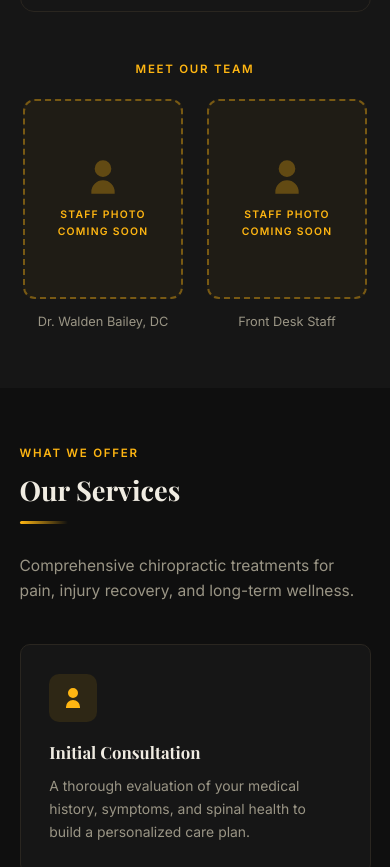
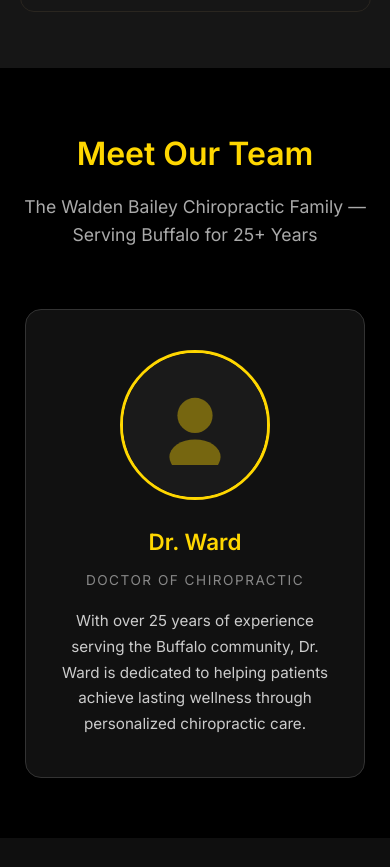
Before and after one commit to blk-gif/walden-chiropractic-website, a website: page index.html in a window 390 px wide. Shown: the part 3232-4099 px from the top of the page. Drawn offline with nearby package versions, Linux system fonts and the light colour scheme.

Commit message:
Add Meet Our Team section between About and Services
- Dedicated #team section with team-grid layout and hover cards
- Dr. Ward card with photo placeholder (ready for real photo)
- Team nav link in desktop nav and mobile menu
- CSS for team-section, team-card, team-photo-wrapper, responsive
- images/team/ folder with README for adding staff photos
- Removed old inline placeholder from About section

Co-Authored-By: Claude Sonnet 4.6 <noreply@anthropic.com>

```diff
--- a/index.html
+++ b/index.html
@@ -280,6 +280,25 @@
     .about-card h3 { font-family: 'Playfair Display', serif; font-size: 1.05rem; margin-bottom: .5rem; }
     .about-card p { color: var(--muted); font-size: .88rem; }
 
+    /* ── MEET OUR TEAM ── */
+    .team-section { background: #000; padding: 80px 0; }
+    .team-section .section-heading { color: #FFD700; font-size: 2.5rem; font-weight: 700; text-align: center; margin-bottom: 12px; }
+    .team-section .section-subheading { color: #aaa; font-size: 1.1rem; text-align: center; max-width: 600px; margin: 0 auto 60px; line-height: 1.6; }
+    .team-grid { display: flex; flex-wrap: wrap; justify-content: center; gap: 40px; max-width: 1200px; margin: 0 auto; padding: 0 20px; }
+    .team-card { background: #111; border: 1px solid #333; border-radius: 16px; padding: 40px 32px; text-align: center; width: 300px; transition: transform 0.3s ease, border-color 0.3s ease, box-shadow 0.3s ease; }
+    .team-card:hover { transform: translateY(-8px); border-color: #FFD700; box-shadow: 0 20px 40px rgba(255,215,0,0.1); }
+    .team-photo-wrapper { width: 150px; height: 150px; border-radius: 50%; overflow: hidden; margin: 0 auto 24px; border: 3px solid #FFD700; background: #1a1a1a; display: flex; align-items: center; justify-content: center; }
+    .team-photo { width: 100%; height: 100%; object-fit: cover; object-position: center top; }
+    .team-photo-placeholder { width: 100%; height: 100%; display: flex; align-items: center; justify-content: center; background: #1a1a1a; }
+    .team-name { color: #FFD700; font-size: 1.4rem; font-weight: 700; margin: 0 0 8px; }
+    .team-title { color: #888; font-size: 0.85rem; text-transform: uppercase; letter-spacing: 1.5px; margin: 0 0 16px; }
+    .team-bio { color: #ccc; font-size: 0.95rem; line-height: 1.7; margin: 0; }
+    @media (max-width: 768px) {
+      .team-section { padding: 60px 0; }
+      .team-section .section-heading { font-size: 2rem; }
+      .team-card { width: 100%; max-width: 340px; }
+    }
+
     /* ── SERVICES ── */
     #services { background: var(--bg2); }
     .services-grid { display: grid; grid-template-columns: repeat(auto-fill, minmax(260px, 1fr)); gap: 1.2rem; }
@@ -535,6 +554,7 @@
   </a>
   <ul class="nav-links">
     <li><a href="#transport">Transport</a></li>
+    <li><a href="#team">Team</a></li>
     <li><a href="#services">Services</a></li>
     <li><a href="#hours">Hours</a></li>
     <li><a href="#insurance">Insurance</a></li>
@@ -565,6 +585,10 @@
   <a href="#transport" onclick="closeMobile()">
     <svg viewBox="0 0 24 24"><path d="M17 8C8 10 5.9 16.17 3.82 19.82L5.71 21l1-2h12.58l1 2 1.89-1.18C20.1 16.17 18 10 17 8z"/></svg>
     Free Transportation
+  </a>
+  <a href="#team" onclick="closeMobile()">
+    <svg viewBox="0 0 24 24"><path d="M16 11c1.66 0 2.99-1.34 2.99-3S17.66 5 16 5c-1.66 0-3 1.34-3 3s1.34 3 3 3zm-8 0c1.66 0 2.99-1.34 2.99-3S9.66 5 8 5C6.34 5 5 6.34 5 8s1.34 3 3 3zm0 2c-2.33 0-7 1.17-7 3.5V19h14v-2.5c0-2.33-4.67-3.5-7-3.5zm8 0c-.29 0-.62.02-.97.05 1.16.84 1.97 1.97 1.97 3.45V19h6v-2.5c0-2.33-4.67-3.5-7-3.5z"/></svg>
+    Meet Our Team
   </a>
   <a href="#services" onclick="closeMobile()">
     <svg viewBox="0 0 24 24"><path d="M19 3H5c-1.1 0-2 .9-2 2v14c0 1.1.9 2 2 2h14c1.1 0 2-.9 2-2V5c0-1.1-.9-2-2-2zm-7 14l-5-5 1.41-1.41L12 14.17l7.59-7.59L21 8l-9 9z"/></svg>
@@ -681,24 +705,36 @@
     </div>
   </div>
 
-  <!-- Staff Photo Placeholder -->
-  <div style="margin-top:3rem;display:flex;flex-direction:column;align-items:center;gap:1.2rem;">
-    <p class="section-label" style="margin-bottom:0;">Meet Our Team</p>
-    <div style="display:flex;gap:1.5rem;flex-wrap:wrap;justify-content:center;">
-      <div style="display:flex;flex-direction:column;align-items:center;gap:.75rem;">
-        <div style="width:160px;height:200px;border:2px dashed rgba(255,182,18,.4);border-radius:12px;background:rgba(255,182,18,.04);display:flex;flex-direction:column;align-items:center;justify-content:center;gap:.6rem;">
-          <svg viewBox="0 0 24 24" style="width:40px;height:40px;fill:rgba(255,182,18,.3);"><path d="M12 2a5 5 0 1 0 0 10A5 5 0 0 0 12 2zM5 22v-1a7 7 0 0 1 14 0v1H5z"/></svg>
-          <span style="font-size:.65rem;font-weight:700;letter-spacing:.12em;color:var(--gold);text-align:center;padding:0 .5rem;">STAFF PHOTO<br>COMING SOON</span>
+</section>
+
+<!-- ===== MEET OUR TEAM SECTION ===== -->
+<section id="team" class="team-section">
+  <div class="container">
+    <h2 class="section-heading">Meet Our Team</h2>
+    <p class="section-subheading">The Walden Bailey Chiropractic Family — Serving Buffalo for 25+ Years</p>
+
+    <div class="team-grid">
+
+      <!-- DR. WARD — Replace placeholder with real photo when available -->
+      <!-- To add photo: replace the .team-photo-placeholder div with:
+           <img src="images/team/dr-ward.jpg" alt="Dr. Ward" class="team-photo"> -->
+      <div class="team-card">
+        <div class="team-photo-wrapper">
+          <div class="team-photo-placeholder">
+            <svg viewBox="0 0 100 100" xmlns="http://www.w3.org/2000/svg" width="80" height="80">
+              <circle cx="50" cy="38" r="22" fill="#FFD700" opacity="0.4"/>
+              <ellipse cx="50" cy="90" rx="32" ry="22" fill="#FFD700" opacity="0.4"/>
+            </svg>
+          </div>
         </div>
-        <span style="font-size:.8rem;color:var(--muted);">Dr. Walden Bailey, DC</span>
+        <h3 class="team-name">Dr. Ward</h3>
+        <p class="team-title">Doctor of Chiropractic</p>
+        <p class="team-bio">With over 25 years of experience serving the Buffalo community, Dr. Ward is dedicated to helping patients achieve lasting wellness through personalized chiropractic care.</p>
       </div>
-      <div style="display:flex;flex-direction:column;align-items:center;gap:.75rem;">
-        <div style="width:160px;height:200px;border:2px dashed rgba(255,182,18,.4);border-radius:12px;background:rgba(255,182,18,.04);display:flex;flex-direction:column;align-items:center;justify-content:center;gap:.6rem;">
-          <svg viewBox="0 0 24 24" style="width:40px;height:40px;fill:rgba(255,182,18,.3);"><path d="M12 2a5 5 0 1 0 0 10A5 5 0 0 0 12 2zM5 22v-1a7 7 0 0 1 14 0v1H5z"/></svg>
-          <span style="font-size:.65rem;font-weight:700;letter-spacing:.12em;color:var(--gold);text-align:center;padding:0 .5rem;">STAFF PHOTO<br>COMING SOON</span>
-        </div>
-        <span style="font-size:.8rem;color:var(--muted);">Front Desk Staff</span>
-      </div>
+
+      <!-- ADD MORE STAFF CARDS HERE -->
+      <!-- Copy the team-card div above and update the name, title, bio, and photo -->
+
     </div>
   </div>
 </section>
```
Also changed, not shown: images/team/README.txt (added).
